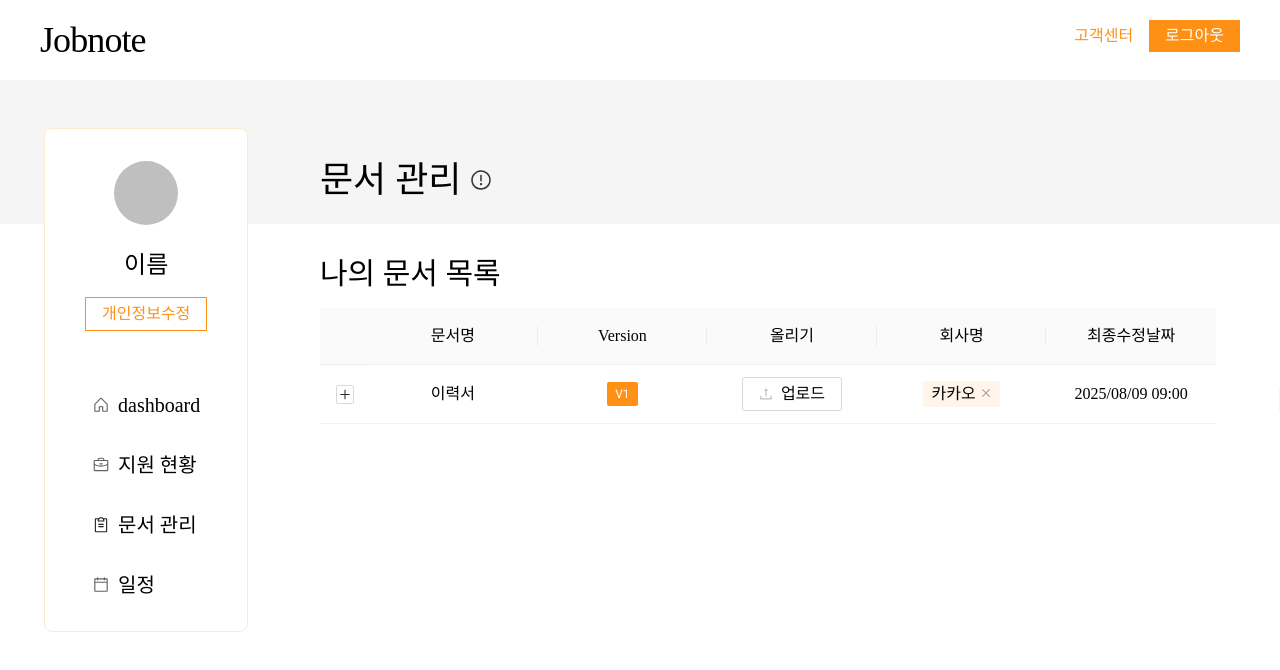
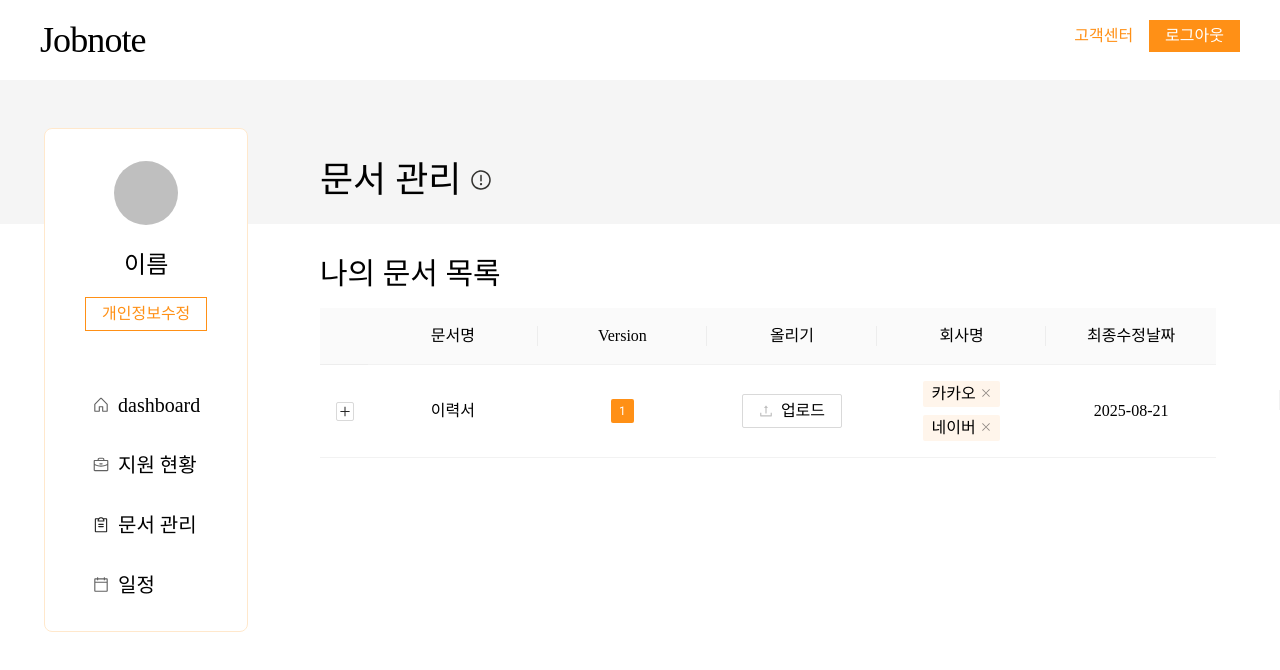
Before and after one commit to strdeok/JobNote, a Next.js app: page /documents in a window 1280 px wide. Shown: the top 670 px of the page. Built offline with nearby package versions, Linux system fonts and the light colour scheme; a web font is replaced by a local one.

Commit message:
refactor: 더미데이터 추가

```diff
--- a/src/app/(afterLogin)/documents/page.tsx
+++ b/src/app/(afterLogin)/documents/page.tsx
@@ -2,13 +2,21 @@ import PlusIcon from "@/assets/Plus.svg";
 import VersionBadge from "./_components/versionBadge";
 import UploadButton from "./_components/uploadButton";
 import CompanyNameBadge from "./_components/companyNameBadge";
+import Link from "next/link";
+import Divider from "./_components/divider";
+
 
 export default function DocumentsPage() {
-  const Divider = () => {
-    return (
-      <div className="w-px h-5 bg-black/5 absolute top-1/2 right-0 -translate-y-1/2" />
-    );
-  };
+  const documents = [
+    {
+      id: 0,
+      type: "RESUME",
+      title: "이력서",
+      lastModifiedDate: "2025-08-21",
+      version: "1",
+      companyName: ["카카오", "네이버"],
+    },
+  ];
 
   const th_style = "relative text-center p-4 font-medium";
   const td_stytle = "text-center p-4";
@@ -38,26 +46,34 @@ export default function DocumentsPage() {
           </tr>
         </thead>
         <tbody>
-          <tr className="border-b border-b-black/5">
+          {documents.map((doc) => {
+            return (
+              <tr key={doc.id} className="border-b border-b-black/5">
                 <td className={td_stytle}>
                   <button className="p-0.5 border border-[#D9D9D9] flex justify-center items-center rounded-xs">
                     <PlusIcon />
                   </button>
                 </td>
-            <td className={td_stytle}>이력서</td>
                 <td className={td_stytle}>
-              <VersionBadge>V1</VersionBadge>
+                  <Link href={`/documents/${doc.id}`}>{doc.title}</Link>
+                  </td>
+                <td className={td_stytle}>
+                  <VersionBadge>{doc.version}</VersionBadge>
                 </td>
                 <td>
                   <UploadButton />
                 </td>
                 <td className={td_stytle}>
                   <div className="flex flex-row gap-2 justify-center flex-wrap">
-                <CompanyNameBadge>카카오</CompanyNameBadge>
+                    {doc.companyName.map((companyName) => {
+                      return <CompanyNameBadge key={companyName}>{companyName}</CompanyNameBadge>;
+                    })}
                   </div>
                 </td>
-            <td className={td_stytle}>2025/08/09 09:00</td>
+                <td className={td_stytle}>{doc.lastModifiedDate}</td>
               </tr>
+            );
+          })}
         </tbody>
       </table>
     </>
```
Lines whose indentation alone changed are shown as unchanged.
